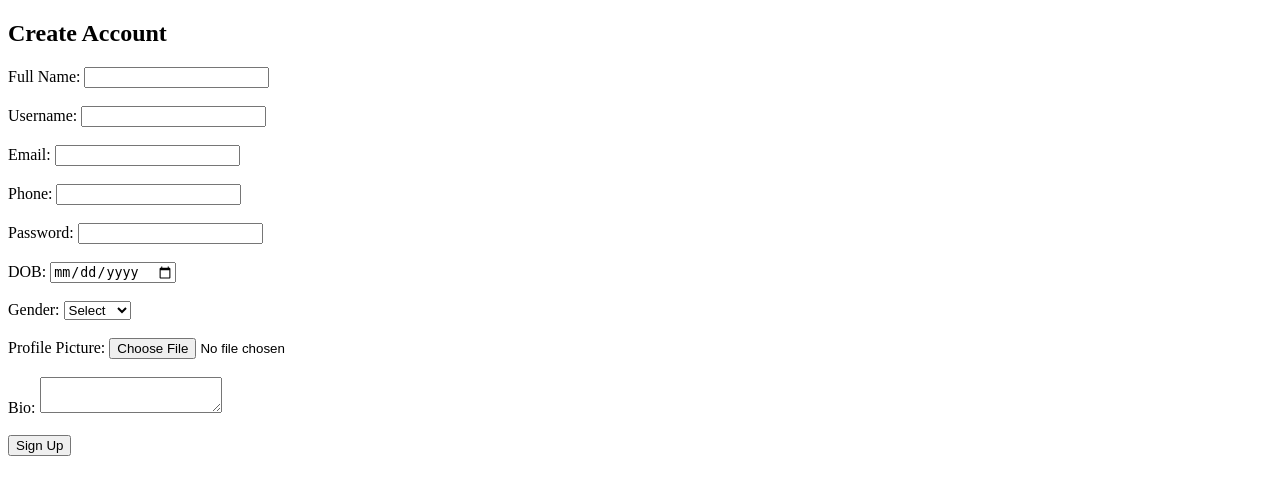
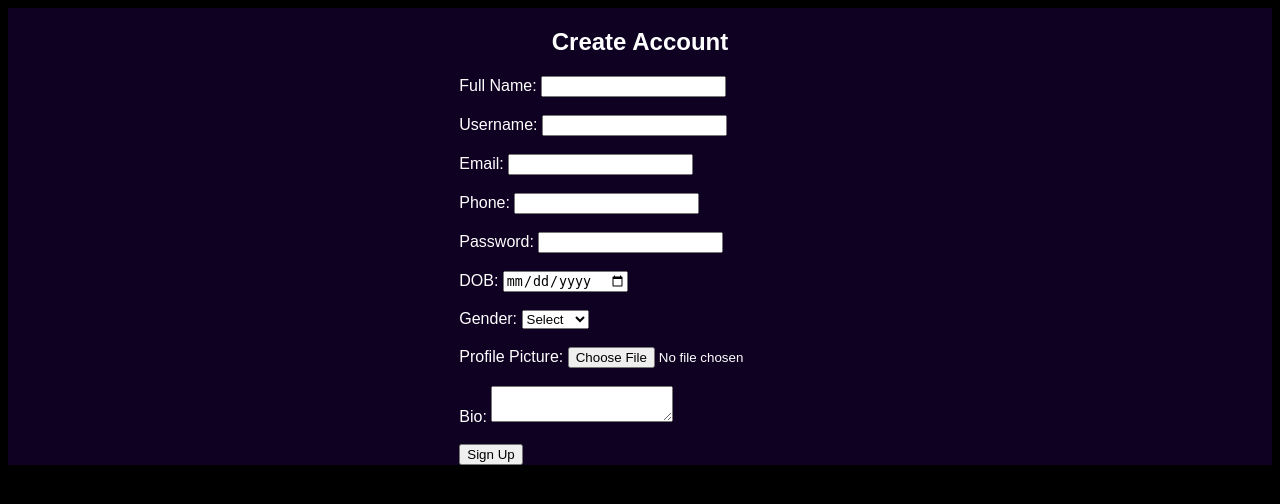
Before and after one commit to dipakmeshram26/vibeOn, a PHP site: page /signup.php in a window 1280 px wide. Shown: the top 504 px of the page. Run offline with PHP 8.4, Linux system fonts and the light colour scheme.

Commit message:
start signup css
styling start of signup page

```diff
--- a/homestyle.css
+++ b/homestyle.css
@@ -3,6 +3,22 @@ body {
   color: #fff;
   font-family: Arial, sans-serif;
 }
+
+
+
+/* registration  */
+
+#registration{
+  display: flex;
+  flex-direction: column;
+  justify-content: center;
+  align-items: center;
+  background: #0e0122;
+}
+
+
+
+/* log in form  */
 
 .log-main{
   display: flex;
--- a/signup.php
+++ b/signup.php
@@ -1,9 +1,13 @@
 <!DOCTYPE html>
 <html>
+
 <head>
     <title>Signup - VibeOn</title>
+    <link rel="stylesheet" href="homestyle.css">
 </head>
+
 <body>
+    <div id="registration">
         <h2>Create Account</h2>
         <form action="signup_process.php" method="POST" enctype="multipart/form-data">
             Full Name: <input type="text" name="full_name" required><br><br>
@@ -23,5 +27,7 @@
             Bio: <textarea name="bio"></textarea><br><br>
             <button type="submit">Sign Up</button>
         </form>
+    </div>
 </body>
+
 </html>
```
Lines whose indentation alone changed are shown as unchanged.
